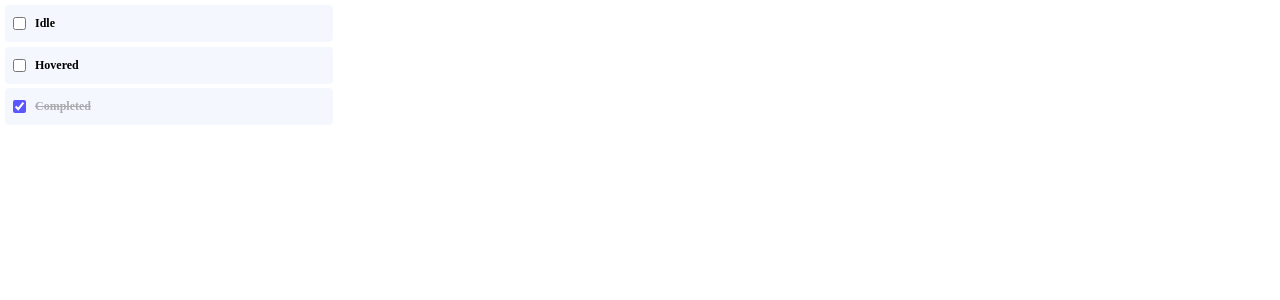
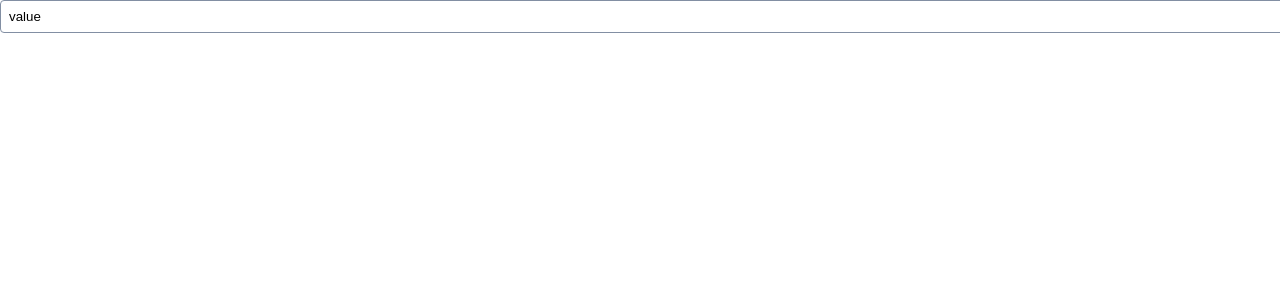
Before and after one commit to kielonl/kanban-task-management, a React (Vite) app in the folder ui/: page / in a window 1280 px wide. Shown: the top 300 px of the page. Built offline with nearby package versions, Linux system fonts and the light colour scheme.

Commit message:
added reusable input component

```diff
--- a/ui/src/App.tsx
+++ b/ui/src/App.tsx
@@ -1,14 +1,15 @@
 import "./App.scss";
-import { Checkbox } from "./components/Checkbox/Checkbox";
+import { TextField } from "./components/TextField/TextField";
 
 function App() {
   return (
     <div className="App">
-      <div className="checkbox-wrapper">
-        <Checkbox label="Idle" id="test" isChecked={false} />
-        <Checkbox label="Hovered" id="test1" isChecked={false} />
-        <Checkbox label="Completed" id="test2" isChecked={true} />
-      </div>
+      <TextField
+        value={"value"}
+        type="text"
+        placeholder="Enter task name"
+        error={false}
+      />
     </div>
   );
 }
--- /dev/null
+++ b/ui/src/components/TextField/TextField.scss
@@ -0,0 +1,29 @@
+$red: #ea5555;
+$gray: #828fa3;
+.input-wrapper {
+  position: relative;
+
+  input {
+    border: 1px solid $gray;
+    border-radius: 4px;
+    padding: 0.5rem;
+    width: 100%;
+  }
+  input:focus {
+    outline: none;
+  }
+}
+
+.input-error {
+  &::after {
+    content: "Can't be empty";
+    position: absolute;
+    top: 1px;
+    right: 0;
+    color: $red;
+    font-weight: bold;
+  }
+  input {
+    border-color: $red;
+  }
+}
--- /dev/null
+++ b/ui/src/components/TextField/TextField.tsx
@@ -0,0 +1,17 @@
+import "./TextField.scss";
+
+interface TextFieldProps
+  extends React.DetailedHTMLProps<
+    React.InputHTMLAttributes<HTMLInputElement>,
+    HTMLInputElement
+  > {
+  error?: boolean;
+}
+
+export const TextField: React.FC<TextFieldProps> = ({ error, ...props }) => {
+  return (
+    <label className={`input-wrapper ${error && "input-error"}`}>
+      <input {...props} className="input" />
+    </label>
+  );
+};
```
